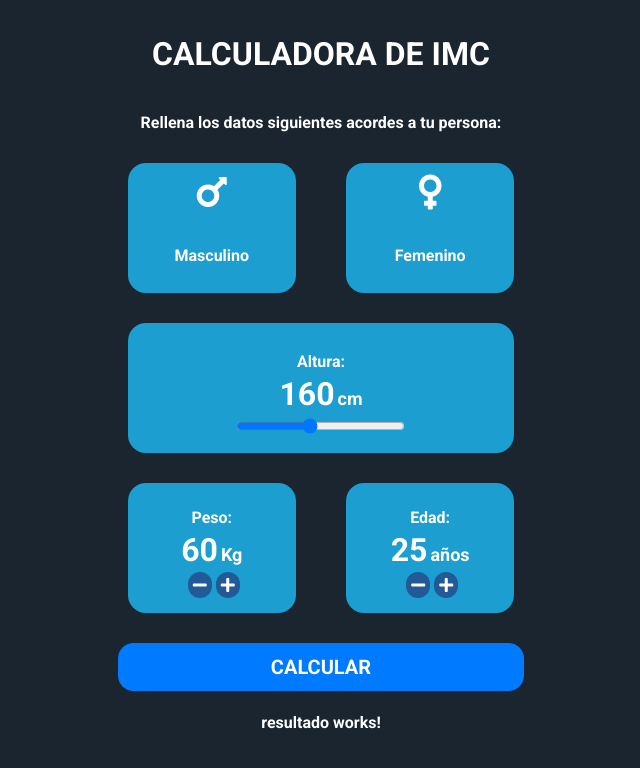
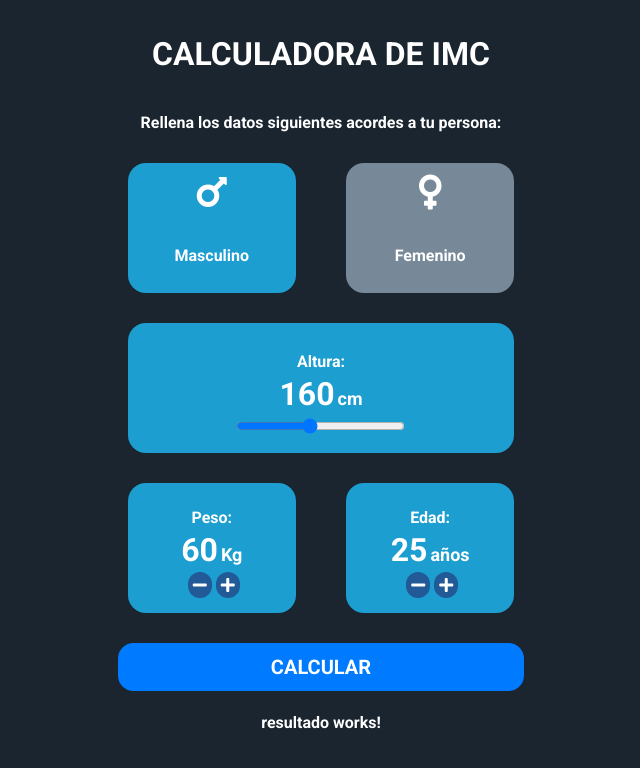
Before and after one commit to miryambathilde/calculadoraImc, an Angular app: page / in a window 1280 px wide. Shown: the top 768 px of the page, without its empty margins (319-959 px from the left). Built offline with nearby package versions, Linux system fonts and the light colour scheme.

Commit message:
hacemos sexo dinámico

```diff
--- a/src/app/components/inicio/inicio.component.css
+++ b/src/app/components/inicio/inicio.component.css
@@ -8,9 +8,11 @@
 
 .sexo {
   font-size: 40px;
-  cursor: pointer;
 }
 
+.sexoDesactivado {
+  background-color: lightslategray;
+}
 .estilonumero {
   font-size: 32px;
   font-weight: 800px;
--- a/src/app/components/inicio/inicio.component.html
+++ b/src/app/components/inicio/inicio.component.html
@@ -5,8 +5,10 @@
     <h6>Rellena los datos siguientes acordes a tu persona:</h6>
     <div class="row">
       <div class="col-lg-6">
-        <div class="fondoItem">
-          <div class="contenedor">
+        <!-- DIRECTIVA NG CLASS -->
+        <div class="fondoItem" [ngClass]="{sexoDesactivado: sexo === 'Femenino'}">
+          <!-- cursos POINTER + EVENT BINDING CON METODO MASCULINO -->
+          <div class="contenedor" style="cursor: pointer;" (click)="masculino()">
             <i class="fas fa-mars sexo"></i>
             <br>
             <p>Masculino</p>
@@ -14,8 +16,10 @@
         </div>
       </div>
       <div class="col-lg-6">
-        <div class="fondoItem">
-          <div class="contenedor">
+        <!-- DIRECTIVA NG CLASS -->
+        <div class="fondoItem" [ngClass]="{sexoDesactivado: sexo === 'Masculino'}">
+          <!-- cursos POINTER + EVENT BINDING CON METODO FEMENINO -->
+          <div class="contenedor" style="cursor: pointer;" (click)="femenino()">
             <i class="fas fa-venus sexo"></i>
             <br>
             <p>Femenino</p>
--- a/src/app/components/inicio/inicio.component.ts
+++ b/src/app/components/inicio/inicio.component.ts
@@ -11,6 +11,8 @@
   edad = 25;
   peso = 60;
   altura = 160;
+  sexo ='Masculino';
+
   constructor() { }
 
   ngOnInit(): void {
@@ -21,4 +23,11 @@
     this.altura = event.target.value;
   }
 
+  masculino(){
+    this.sexo = 'Masculino';
+  }
+
+  femenino(){
+    this.sexo = 'Femenino';
+  }
 }
```
